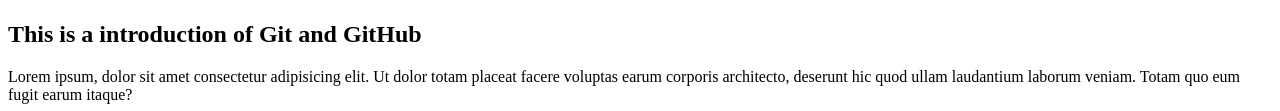
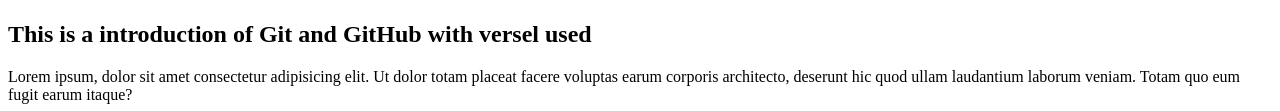
Before and after one commit to RohanSonaw/vcs, a plain HTML site: page index.html in a window 1280 px wide. Shown: the part 311-422 px from the top of the page. Drawn offline with Linux system fonts and the light colour scheme.

Commit message:
update title

```diff
--- a/index.html
+++ b/index.html
@@ -9,7 +9,7 @@
 <body>
     <div>
         <img src="https://picsum.photos/200/300" alt="">
-        <h2>This is a introduction of Git and GitHub</h2>
+        <h2>This is a introduction of Git and GitHub with versel used</h2>
         <p>Lorem ipsum, dolor sit amet consectetur adipisicing elit. Ut dolor totam placeat facere voluptas earum corporis architecto, deserunt hic quod ullam laudantium laborum veniam. Totam quo eum fugit earum itaque?</p>
         <a href="commads.html">Explore Me !</a>
     </div>
```
